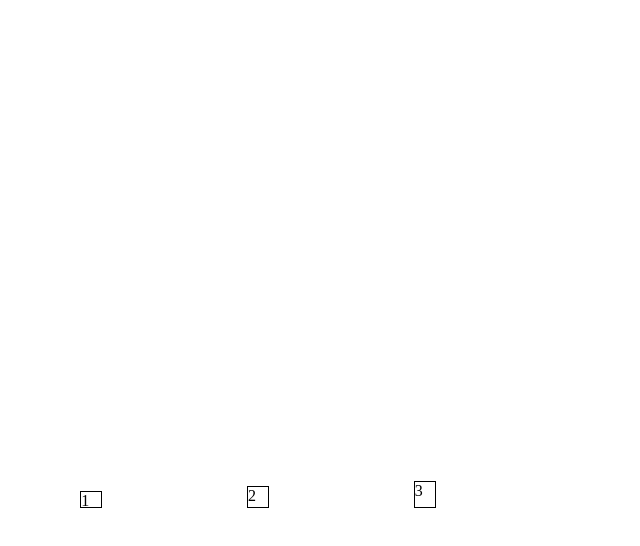
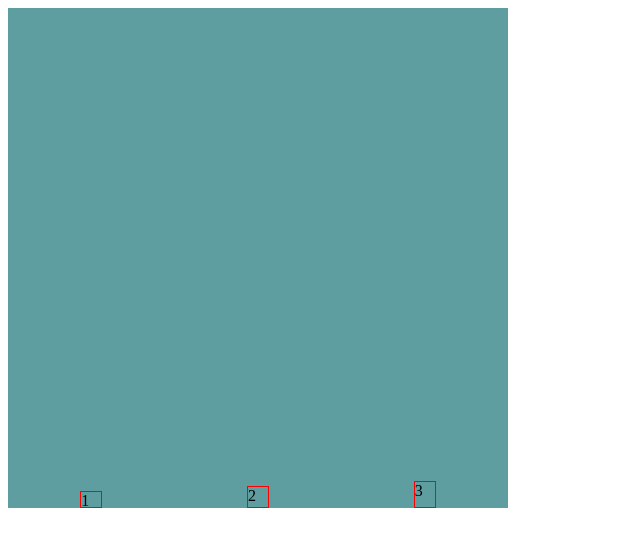
Before and after one commit to stylishcode/gama-academy-css-mod, a plain HTML site: page flexbox-align-justify.html in a window 1280 px wide. Shown: the whole page, without its empty margins (0-640 px from the left). Drawn offline with Linux system fonts and the light colour scheme.

Commit message:
Adicionado propriedade flexbox: align, justify

```diff
--- a/flexbox-align-justify.html
+++ b/flexbox-align-justify.html
@@ -10,6 +10,7 @@
             width: 500px;
             height: 500px;
             display: flex;
+            background-color: cadetblue;
             align-items: baseline; /* alinhamento padrão */
             align-items: flex-start;/* alinhamento vertical ao começo do container flex */
             align-items: center; /* alinhamento vertical ao centro */
@@ -20,19 +21,19 @@
         }
 
         .child-div1 {
-            border: 1px solid black;
+            border: 1px solid red;
             width: 20px;
             height: 15px;
         }
 
         .child-div2 {
-            border: 1px solid black;
+            border: 1px solid red;
             width: 20px;
             height: 20px;
         }
 
         .child-div3 {
-            border: 1px solid black;
+            border: 1px solid red;
             width: 20px;
             height: 25px;
         }
```
